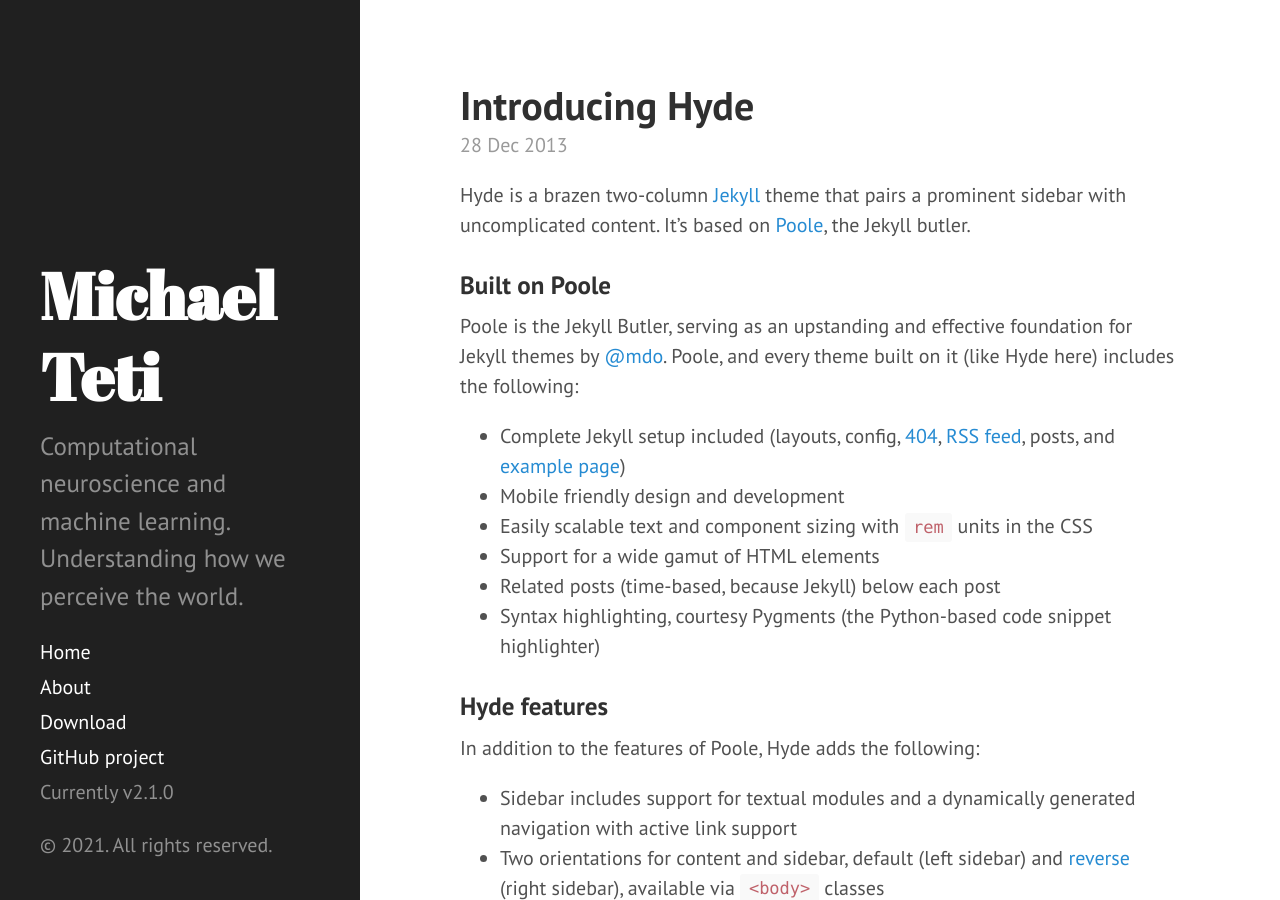
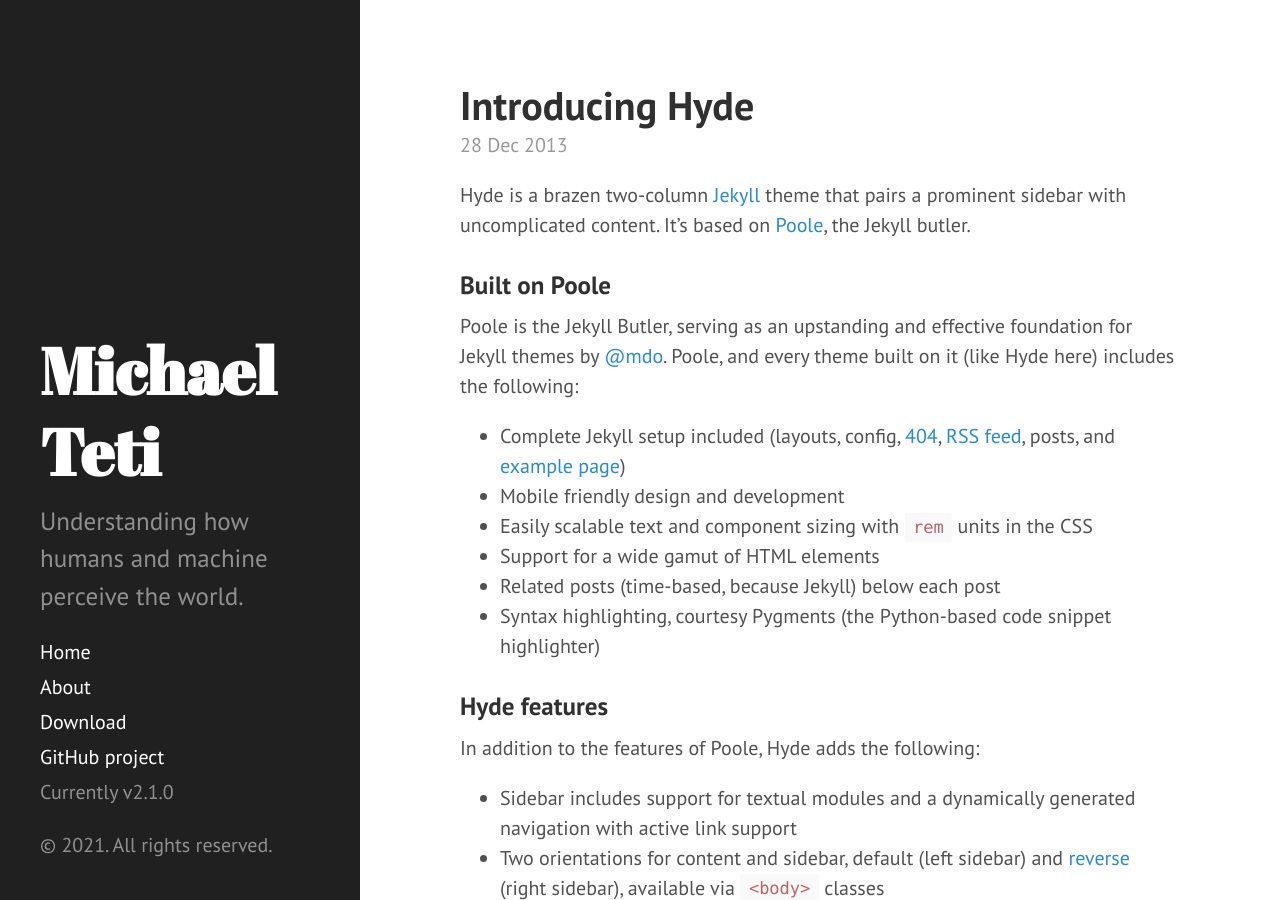
Before and after one commit to MichaelTeti/MichaelTeti.github.io, a Jekyll site: the page built from index.html, in a window 1280 px wide and 900 px high. Built offline with Jekyll 4.4.1, drawn with Linux system fonts in a browser that asks for light colours; the list of posts is cut into pages by our own code.

Commit message:
Update _config.yml

```diff
--- a/_config.yml
+++ b/_config.yml
@@ -7,7 +7,7 @@ relative_permalinks: false
 # Setup
 title:            Michael Teti
 tagline:          'A Jekyll theme'
-description:      'Computational neuroscience and machine learning. Understanding how we perceive the world.'
+description:      'Understanding how humans and machine perceive the world.'
 url:              http://michaelteti.github.io
 baseurl:          /
 
```
